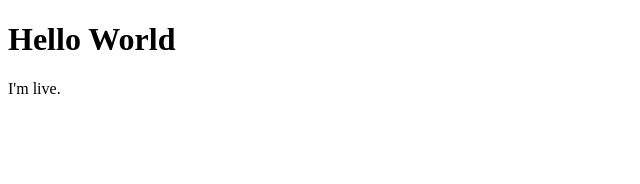
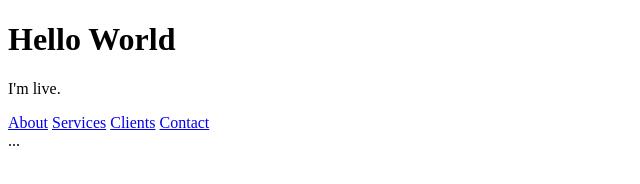
Before and after one commit to stephferg/stephferg.github.io, a plain HTML site: page index.html in a window 1280 px wide. Shown: the whole page, without its empty margins (0-640 px from the left). Drawn offline with Linux system fonts and the light colour scheme.

Commit message:
testing sidebar

```diff
--- a/index.html
+++ b/index.html
@@ -5,3 +5,15 @@
 <p>I'm live.</p>
 </body>
 </html>
+<!-- Side navigation -->
+<div class="sidenav">
+    <a href="#">About</a>
+    <a href="#">Services</a>
+    <a href="#">Clients</a>
+    <a href="#">Contact</a>
+  </div>
+
+  <!-- Page content -->
+  <div class="main">
+    ...
+  </div>
```
